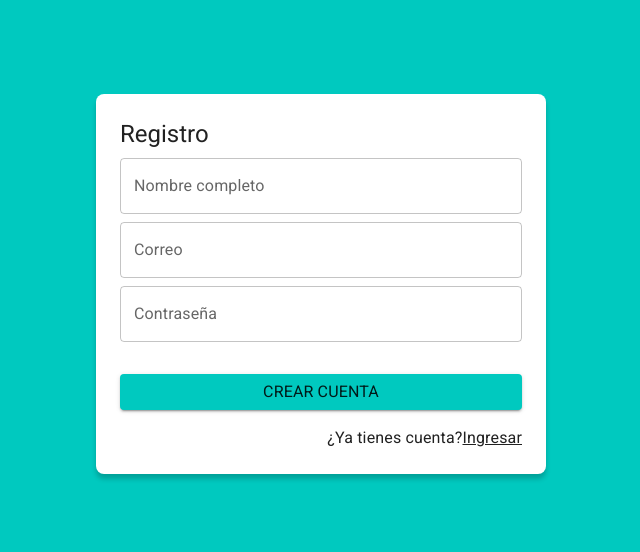
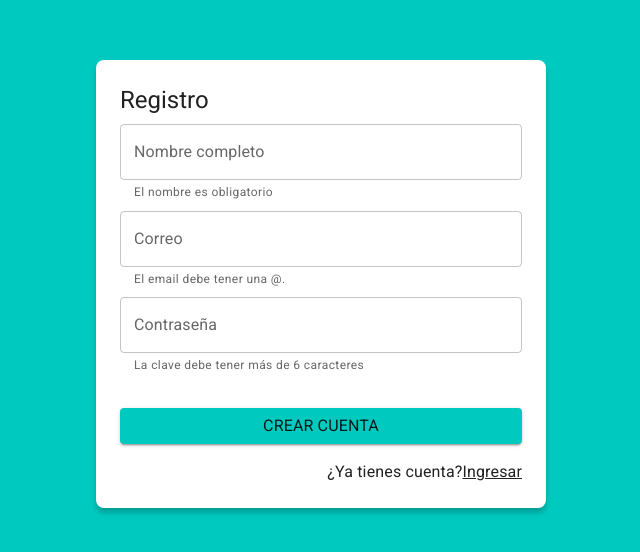
Before and after one commit to MartaArM/CursoReact, a React (Vite) app in the folder app7_journal/: page /auth/register in a window 1280 px wide. Shown: the part 116-668 px from the top of the page, without its empty margins (319-959 px from the left). Built offline with nearby package versions, Linux system fonts and the light colour scheme.

Commit message:
Comprobaciones de formulario

```diff
--- a/app7_journal/src/auth/pages/RegisterPage.jsx
+++ b/app7_journal/src/auth/pages/RegisterPage.jsx
@@ -1,33 +1,72 @@
 import { Google } from "@mui/icons-material"
 import { Button, Grid, Link, TextField, Typography } from "@mui/material"
+import { useState } from "react"
 import { Link as RouterLink } from "react-router-dom"
+import { useForm } from "../../hooks/useForm"
 import { AuthLayout } from "../layout/AuthLayout"
 
+// Comprobaciones de los campos del formulario
+const formValidations = {
+  email: [(value) => (value.includes('@')), "El email debe tener una @."], // Funcion a evaluar - mensaje de error
+  password: [(value) => (value.length >= 6), "La clave debe tener más de 6 caracteres"],
+  displayName: [(value) => (value.length>=1), "El nombre es obligatorio"]
+}
+
 export const RegisterPage = () => {
+
+  const {formState, onInputChange, formValidation, isFormValid} = useForm( {
+    email: '',
+    password: '',
+    displayName: ''
+  }, formValidations)
+
+  const {displayName, email, password} = formState;
+  const {displayNameValid, emailValid, passwordValid } = formValidation;
+
+  const [formSubmitted, setformSubmitted] = useState(false); // Para la primera vez, que no compruebe los campos porque están vacíos
+
+
+  const onSubmit = (event) => {
+    event.preventDefault();
+    setformSubmitted(true);
+
+    if (isFormValid) {
+
+    }
+    // dispatch(checkingUser({email, password}));
+
+  }
+
   return (
     <AuthLayout title='Registro'>
 
-        <form>
+        <form onSubmit={onSubmit}>
 
           <Grid container>
 
             <Grid item xs={12} sx={{mb:1}}>
-              <TextField label="Nombre completo" type="text" placeholder="Nombre" fullWidth />
+              <TextField label="Nombre completo" type="text" placeholder="Nombre" name="displayName" value={displayName} onChange={onInputChange}
+              error={((displayNameValid && formSubmitted) ? true: false )} helperText={displayNameValid} // Confirmamos si los campos son correctos
+              fullWidth />
             </Grid> {/* Grid item nombre */}
 
             {/* Para poner el correo */}
             <Grid item xs={12} sx={{mb:1}}>
-              <TextField label="Correo" type="email" placeholder="ejemplo@ejemplo.com" fullWidth />
+              <TextField label="Correo" type="email" placeholder="ejemplo@ejemplo.com" name="email" value={email} onChange={onInputChange}
+              error={((emailValid && formSubmitted) ? true: false )} helperText={emailValid}
+              fullWidth />
             </Grid> {/* Grid item correo */}
 
             <Grid item xs={12}>
-              <TextField label="Contraseña" type="password" placeholder="Contraseña..." fullWidth />
+              <TextField label="Contraseña" type="password" placeholder="Contraseña..." name="password" value={password} onChange={onInputChange}
+              error={((passwordValid && formSubmitted) ? true: false )} helperText={passwordValid}
+              fullWidth />
             </Grid> {/* Grid item contraseña */}
 
             <Grid container spacing={2} sx={{mb: 2, mt:2}}>
 
               <Grid item xs={12}>
-                <Button variant="contained" fullWidth>
+                <Button variant="contained" type="submit" fullWidth>
                 <Typography>
                   Crear cuenta
                 </Typography>
--- a/app7_journal/src/hooks/useForm.js
+++ b/app7_journal/src/hooks/useForm.js
@@ -1,8 +1,41 @@
-import { useState } from "react";
+import { useEffect, useMemo, useState } from "react";
 
-export const useForm = (initialForm = {}) => {
+export const useForm = (initialForm = {}, formValidations) => {
+    // Con formValidations vamos a comprobar si un campo es correcto o no
 
     const [formState, setFormState] = useState( initialForm );
+
+    // ----------- VALIDACIONES ------------ //
+
+    const [formValidation, setFormValidation] = useState({});
+
+    useEffect(() => {
+      createValidators(); // Solo se ejecuta cuando el formulario cambia.
+    }, [formState])
+
+    const isFormValid = useMemo(() => {
+        for (const element of Object.keys(formValidation)) {
+            if (formValidation[element] != null) {
+                return false;
+            }
+        }
+        return true;
+    }, [formValidation])
+
+    const createValidators = () => {
+        const formCheckedValues = {};
+
+        // Recorremos los valores del formulario
+
+        for (const field of Object.keys(formValidations)) { // Recorre los nombres de los elementos del array
+            const [funcion, errorMessage] = formValidations[field]; // Desestructuramos la funcion y el mensaje de error que le hemos pasado en el RegisterPage
+            formCheckedValues[field+'Valid'] = funcion(formState[field]) /* si se cumple la funcion, no se manda nada */? null : errorMessage;
+        }
+
+        setFormValidation(formCheckedValues);
+    }
+
+    // ----------- VALIDACIONES ------------ //
 
     const onInputChange = ({target}) => {
     const {name, value} = target;
@@ -21,6 +54,8 @@ export const useForm = (initialForm = {}) => {
     return {
     formState: formState,
     onInputChange: onInputChange,
-    onResetForm: onResetForm
+    onResetForm: onResetForm,
+    formValidation: formValidation,
+    isFormValid: isFormValid
     }
 }
```
